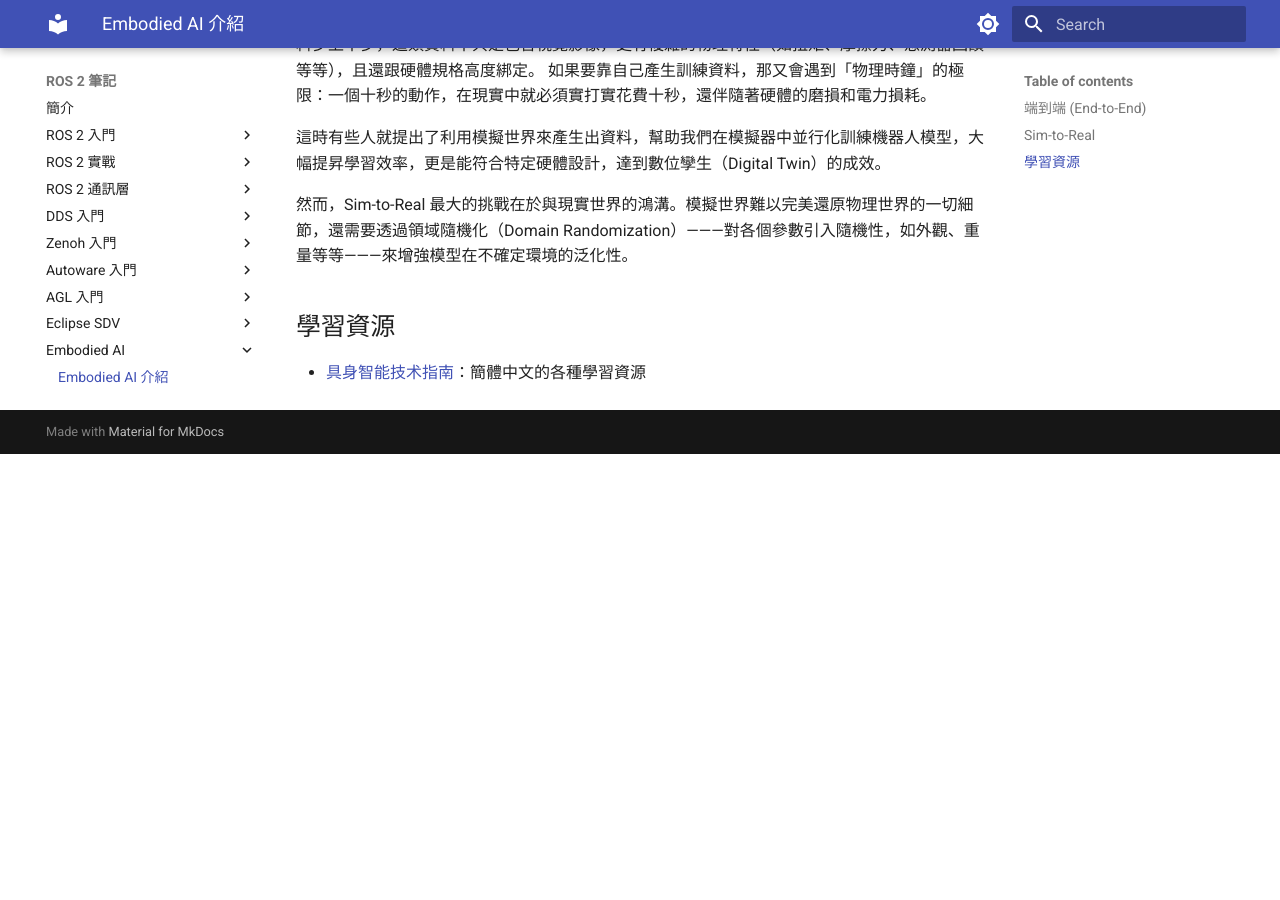
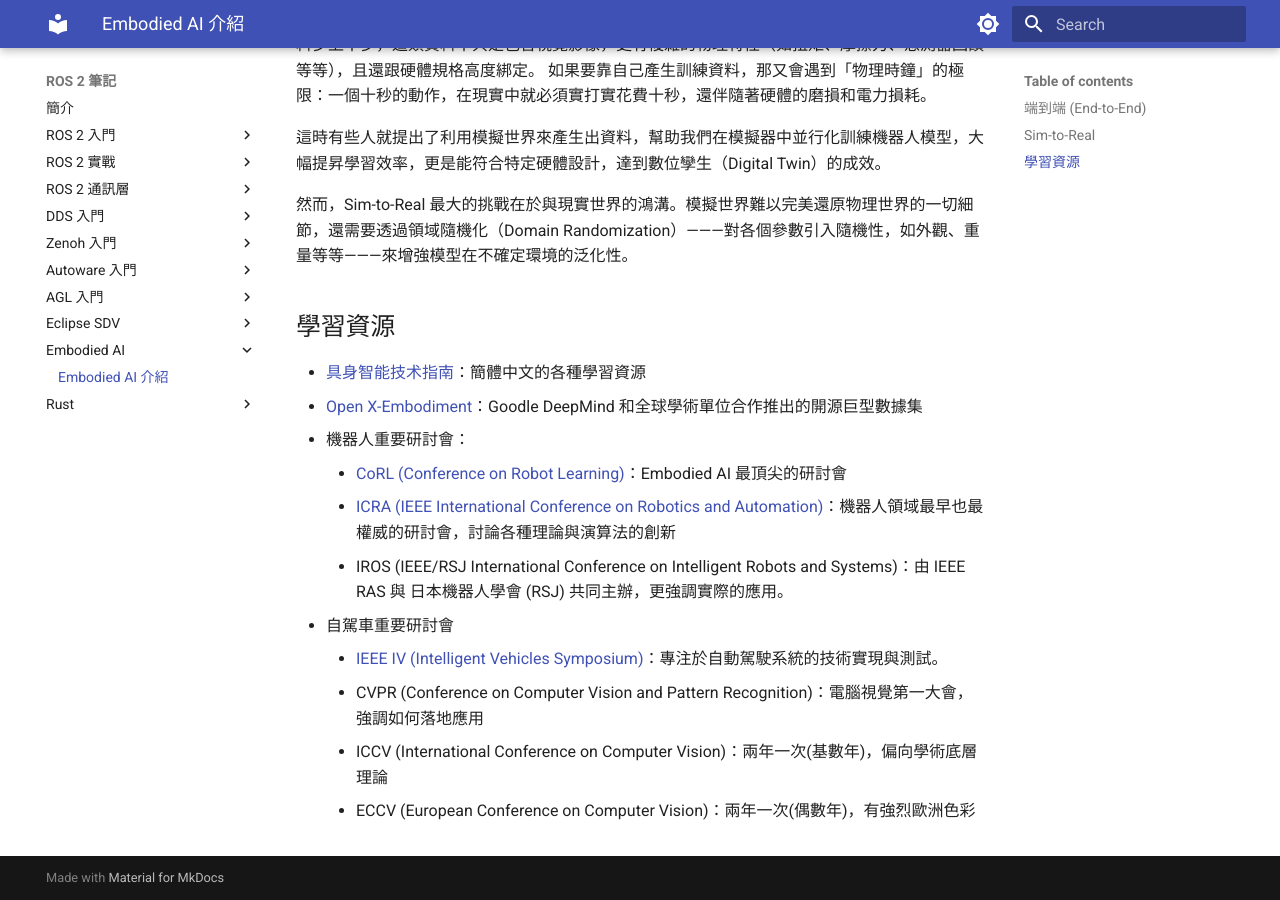
Before and after one commit to evshary/ros2-learning, an MkDocs documentation site: the page built from docs/embodied-ai/introduction.md, in a window 1280 px wide and 900 px high, scrolled down 998 px. Built offline with MkDocs 1.6.1 and Material for MkDocs 9.7.7, drawn with Linux system fonts in a browser that asks for light colours; before the commit the page ends 1452 px from its top, so only the background shows below that.

Commit message:
Add the conf for the embodied AI.
Signed-off-by: ChenYing Kuo <evshary@gmail.com>

```diff
--- a/docs/embodied-ai/introduction.md
+++ b/docs/embodied-ai/introduction.md
@@ -40,3 +40,13 @@ VLA 目前最知名的專案有 Google 的 [RT-2](https://deepmind.google/blog/r
 ## 學習資源
 
 * [具身智能技术指南](https://github.com/TianxingChen/Embodied-AI-Guide)：簡體中文的各種學習資源
+* [Open X-Embodiment](https://robotics-transformer-x.github.io/)：Goodle DeepMind 和全球學術單位合作推出的開源巨型數據集
+* 機器人重要研討會：
+    * [CoRL (Conference on Robot Learning)](https://www.corl.org/)：Embodied AI 最頂尖的研討會
+    * [ICRA (IEEE International Conference on Robotics and Automation)](https://ieee-icra.org)：機器人領域最早也最權威的研討會，討論各種理論與演算法的創新
+    * IROS (IEEE/RSJ International Conference on Intelligent Robots and Systems)：由 IEEE RAS 與 日本機器人學會 (RSJ) 共同主辦，更強調實際的應用。
+* 自駕車重要研討會
+    * [IEEE IV (Intelligent Vehicles Symposium)](http://ieee-iv.org/)：專注於自動駕駛系統的技術實現與測試。
+    * CVPR (Conference on Computer Vision and Pattern Recognition)：電腦視覺第一大會，強調如何落地應用
+    * ICCV (International Conference on Computer Vision)：兩年一次(基數年)，偏向學術底層理論
+    * ECCV (European Conference on Computer Vision)：兩年一次(偶數年)，有強烈歐洲色彩
```
